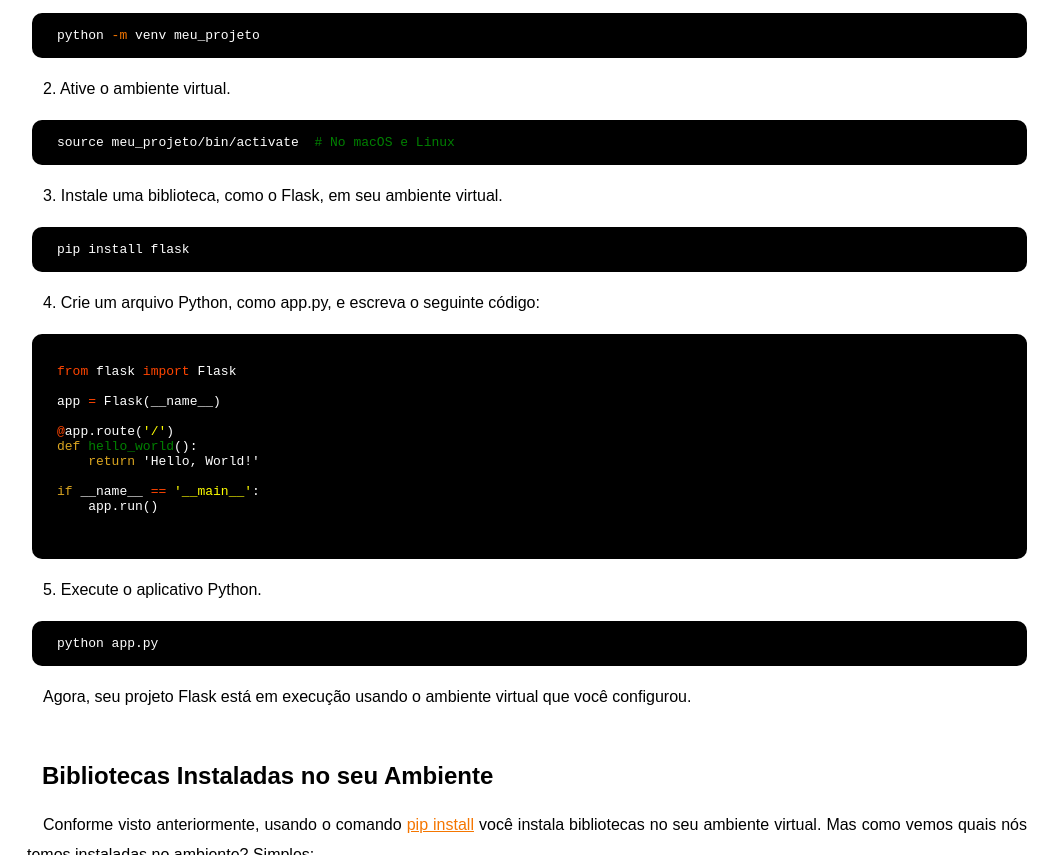
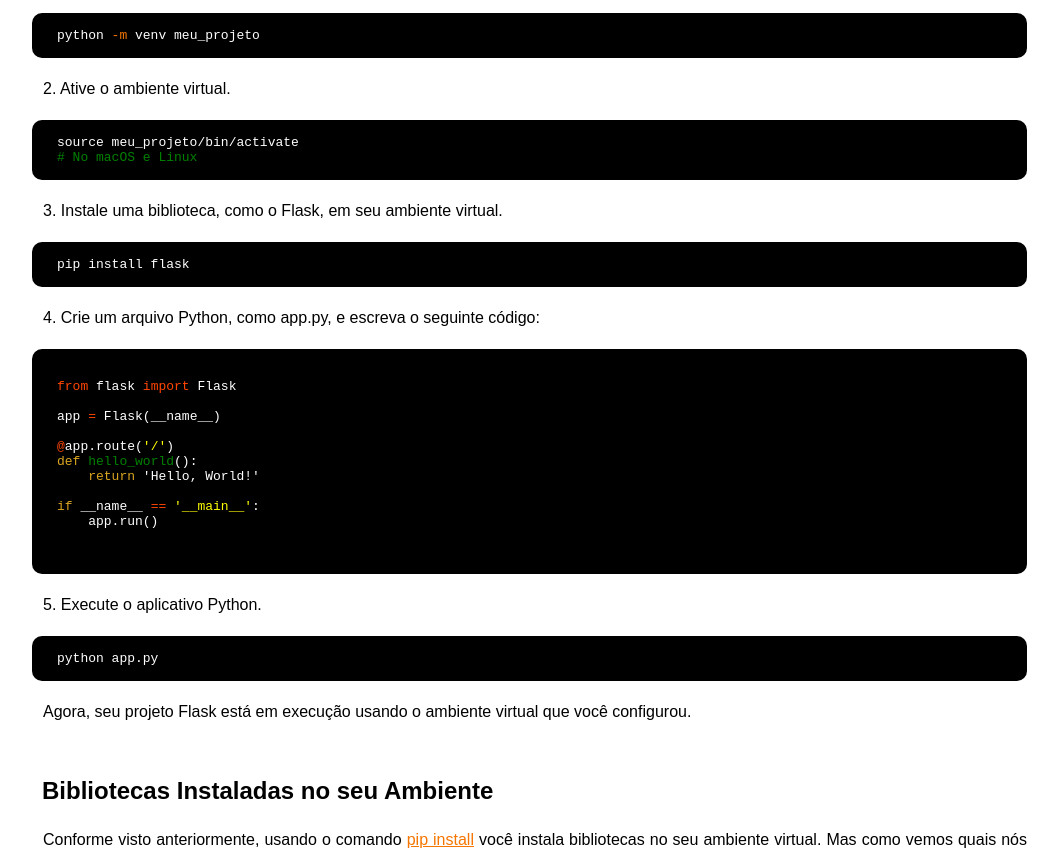
Before and after one commit to BiraBalaZ/VirtualEnviroments, a plain HTML site: page index.html in a window 1280 px wide. Shown: the part 1945-2800 px from the top of the page, without its empty margins (113-1171 px from the left). Drawn offline with Linux system fonts and the light colour scheme.

Commit message:
Add files via upload

```diff
--- a/index.html
+++ b/index.html
@@ -56,7 +56,7 @@
         <pre class="cmd"><code>python <mark class="command">-m</mark> venv meu_projeto</code></pre>
 
         <p>2. Ative o ambiente virtual.</p>
-        <pre class="cmd"><code>source meu_projeto/bin/activate  <mark class="comment"># No macOS e Linux</mark></code></pre>
+        <pre class="cmd"><code>source meu_projeto/bin/activate<br><mark class="comment"># No macOS e Linux</mark></code></pre>
 
         <p>3. Instale uma biblioteca, como o Flask, em seu ambiente virtual.</p>
         <pre class="cmd"><code>pip install flask</code></pre>
```
Also changed, not shown: dark-mode.js (line endings or trailing spaces), script.js (line endings or trailing spaces).
